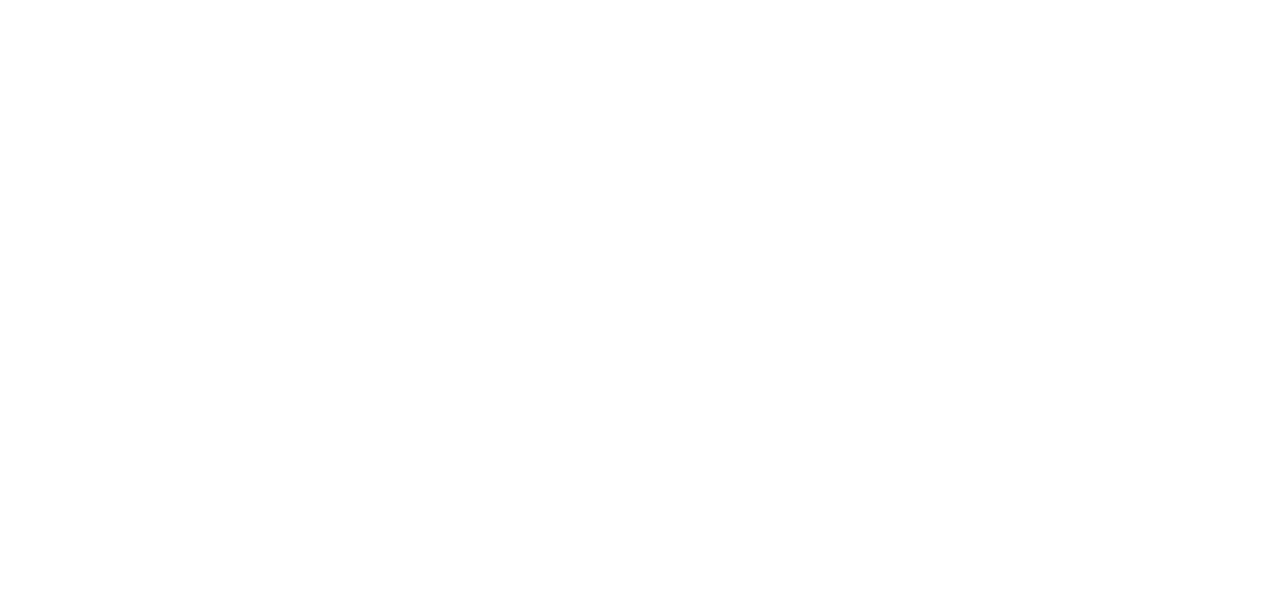
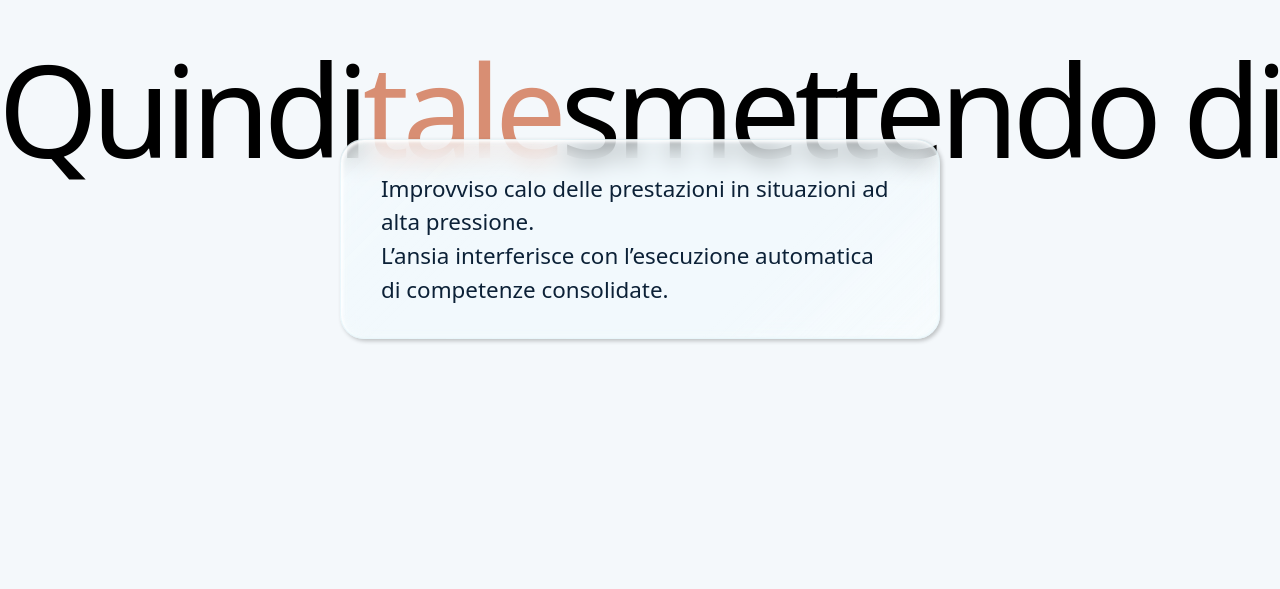
Before and after one commit to davidzhou-polimi/underskin, a SvelteKit app: page / in a window 1280 px wide. Shown: the part 211-800 px from the top of the page. Built offline with nearby package versions, Linux system fonts and the light colour scheme.

Commit message:
refactor: remove HeroSection component and update landing page text content

```diff
--- a/src/routes/+page.svelte
+++ b/src/routes/+page.svelte
@@ -1,15 +1,13 @@
 <script>
-    import HeroSection from '$lib/components/sections/HeroSection.svelte';
     import GlassEffect from '$lib/components/ui/GlassEffect.svelte';
 </script>
 
 <main>
-    <HeroSection />
 
     <section class="test-figma-bg">
 
         <div class="background-huge-text">
-            <span>C</span><span class="orange-text">tale</span> smettendo di
+            <span>Quindi</span><span class="orange-text">tale</span>smettendo di
         </div>
 
         <GlassEffect class="figma-glass-card">
```
